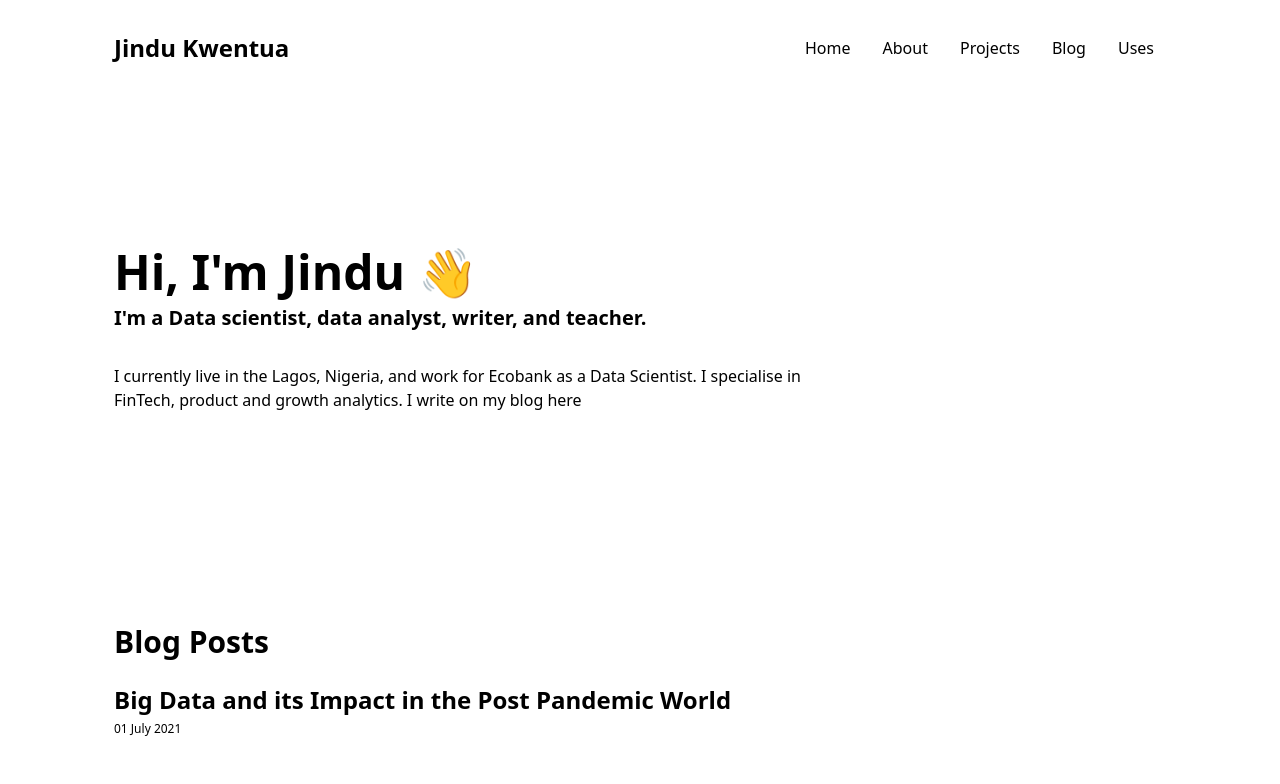
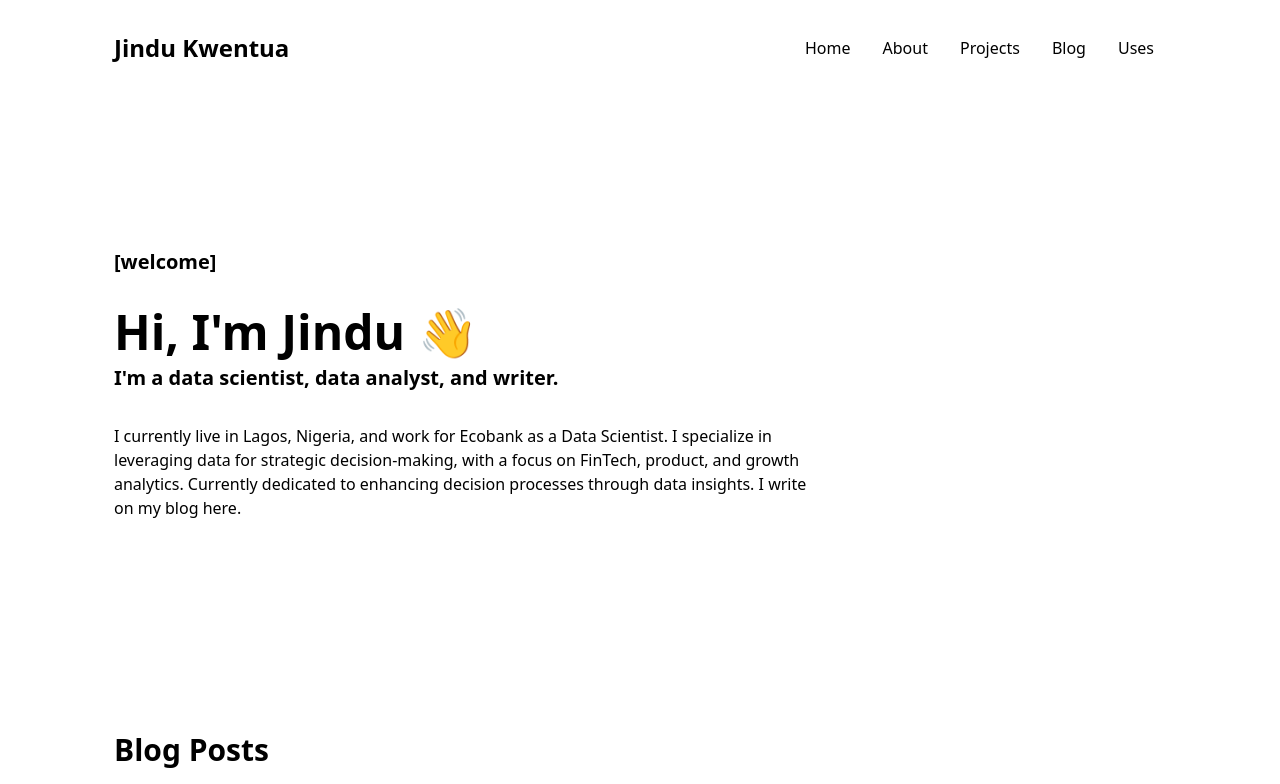
Before and after one commit to jindukwentua/portfolio-project, a Next.js app: page / in a window 1280 px wide. Shown: the top 784 px of the page. Built offline with nearby package versions, Linux system fonts and the light colour scheme.

Commit message:
home page change

```diff
--- a/pages/index.js
+++ b/pages/index.js
@@ -23,6 +23,8 @@ const Index = ({ posts }) => {
       <Seo title="Home | Data Scientist || Data Analyst in Lagos, Nigeria" />
       <div className="container">
         <div className="py-10 md:py-32 md:w-2/3">
+          <Heading level={4}>[welcome]
+          </Heading>
           <h2 className="text-3xl md:text-5xl font-bold mb-2">
             Hi, I'm Jindu{" "}
             <span role="img" aria-label="wave">
@@ -30,16 +32,16 @@ const Index = ({ posts }) => {
             </span>
           </h2>
           <Heading level={4}>
-          I'm a Data scientist, data analyst, writer, and teacher.
+          I'm a data scientist, data analyst, and writer.
           </Heading>
           <p>
-            I currently live in the Lagos, Nigeria, and work for Ecobank as a Data Scientist.
-            I specialise in FinTech, product and growth analytics. I write on my blog <a
+            I currently live in Lagos, Nigeria, and work for Ecobank as a Data Scientist.
+            I specialize in leveraging data for strategic decision-making, with a focus on FinTech, product, and growth analytics. Currently dedicated to enhancing decision processes through data insights. I write on my blog <a
                 href="https://medium.com/@jindukwentua"
                 target="_blank"
                 rel="noreferrer"
               >
-                here
+                here.
               </a>
           </p>
         </div>
```
